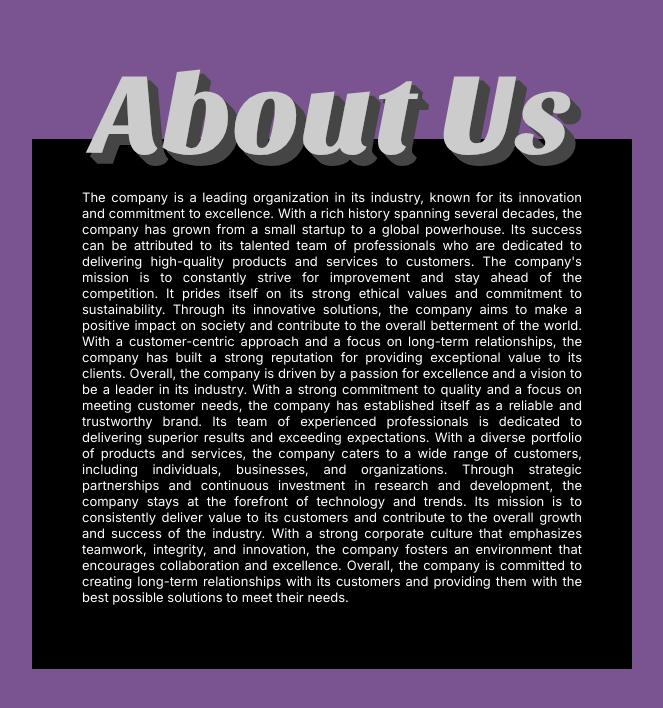
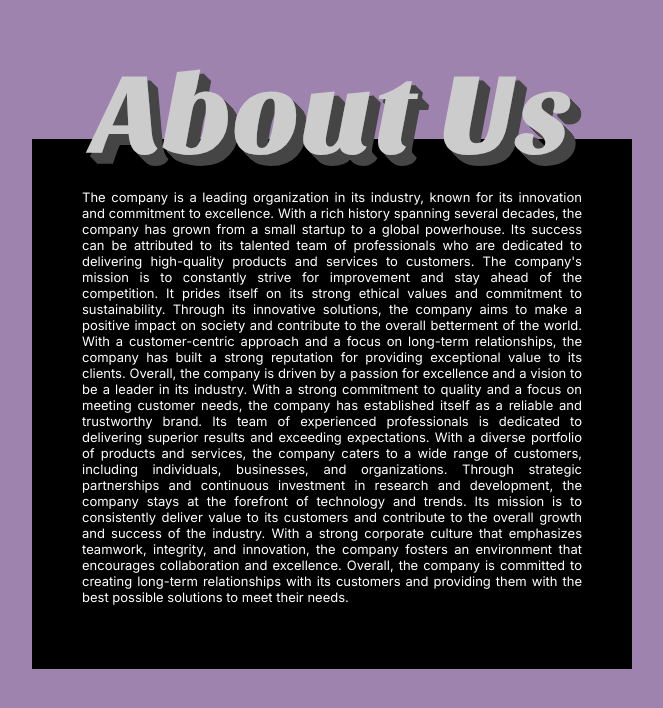
Before and after one commit to amandakenes/companyWebsite, a plain HTML site: page sub-páginas/sobre.htm in a window 1280 px wide. Shown: the whole page, without its empty margins (468-1131 px from the left). Drawn offline with Linux system fonts and the light colour scheme.

Commit message:
bg color

```diff
--- a/css/sub-páginas/sobre.css
+++ b/css/sub-páginas/sobre.css
@@ -7,7 +7,7 @@
 }
 
 .container {
-    background-color: #7a5491;
+    background-color: #7a5491b9;
     width: 100vw;
     height: 100vh;
 
```
